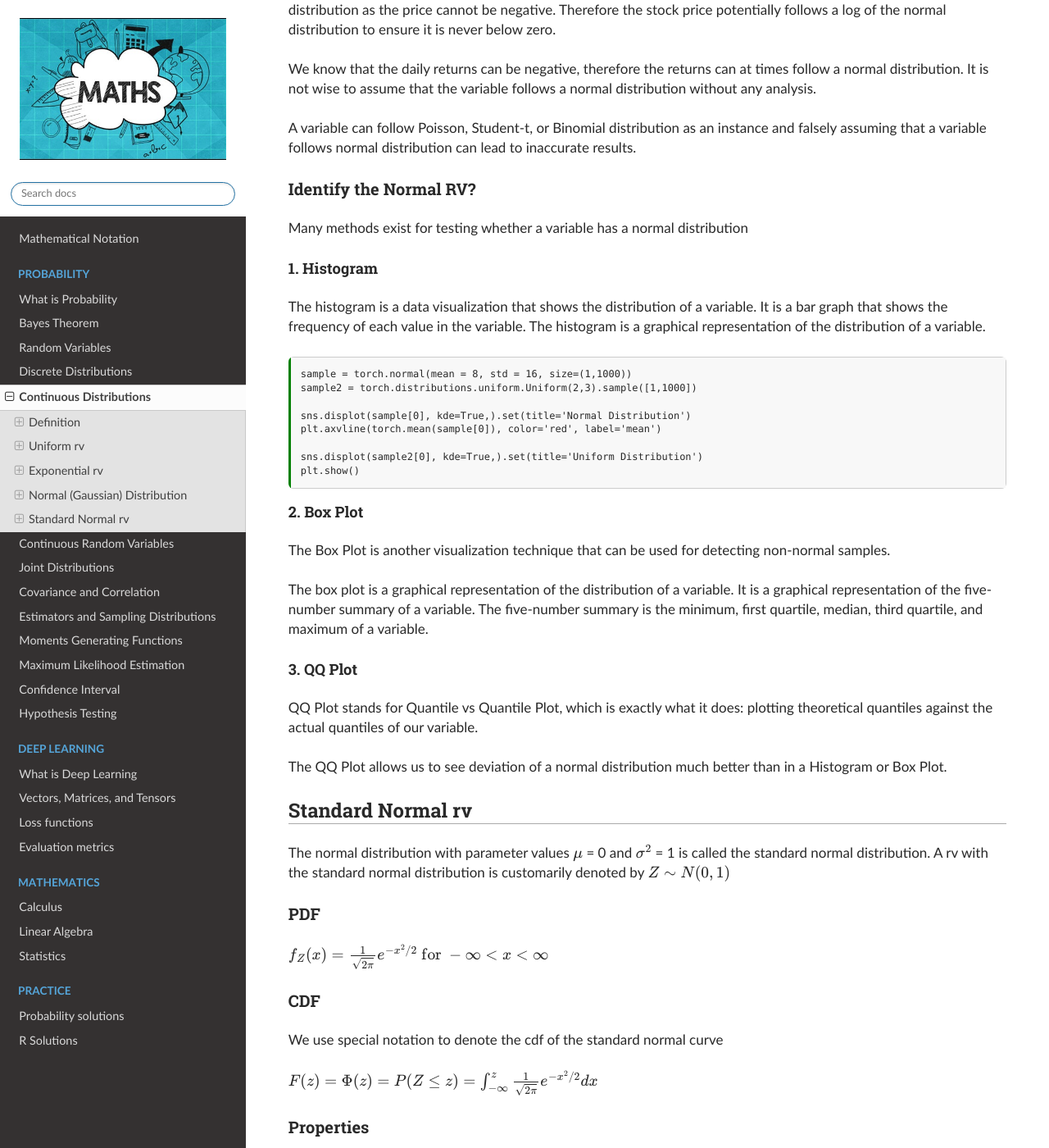
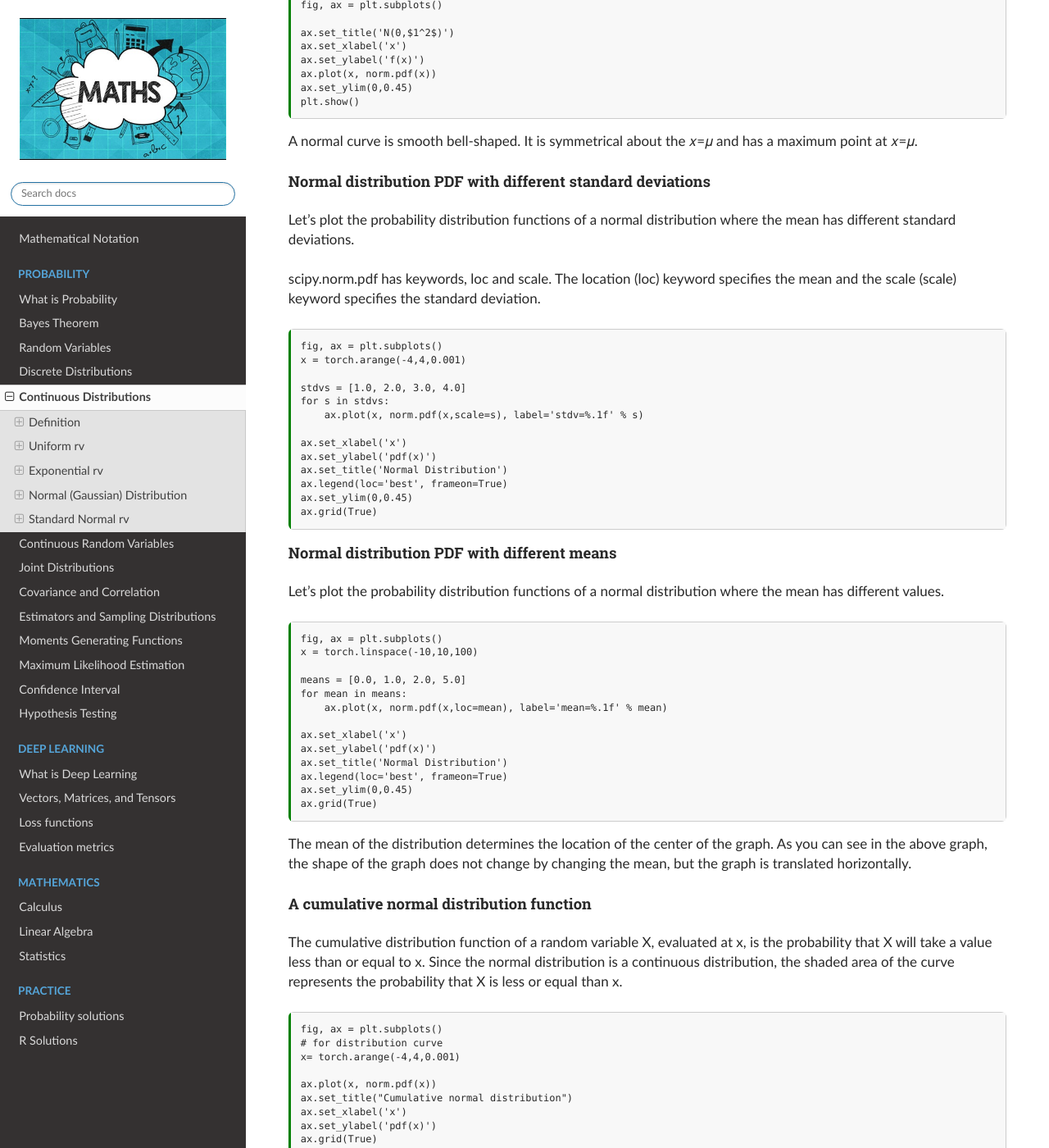
Before and after one commit to akkefa/ml-notes, a Sphinx documentation site: the page built from docs/probability/continuous_distributions.md, in a window 1280 px wide and 1400 px high, scrolled down 7935 px. Shown: the whole window at 82% size. Built offline with Sphinx 7.4.7 and the Read the Docs theme 2.0.0, drawn with Linux system fonts in a browser that asks for light colours; some of the changed text lies outside the part shown.

Commit message:
new changes

````diff
--- a/docs/probability/continuous_distributions.md
+++ b/docs/probability/continuous_distributions.md
@@ -255,6 +255,8 @@ $$
 import torch
 import matplotlib.pyplot as plt
 import seaborn as sns
+from scipy.stats import norm
+
 
 sns.set_theme(style="darkgrid")
 sample = torch.normal(mean = 8, std = 16, size=(1,1000))
@@ -262,6 +264,99 @@ sample = torch.normal(mean = 8, std = 16, size=(1,1000))
 sns.displot(sample[0], kde=True, stat = 'density',)
 plt.axvline(torch.mean(sample[0]), color='red', label='mean')
 
+plt.show()
+```
+
+**norm.pdf** returns a PDF value. The following is the PDF value when 𝑥=1, 𝜇=0, 𝜎=1.
+
+We graph a PDF of the normal distribution using scipy, numpy and matplotlib. We use the domain of −4<𝑥<4,
+the range of 0<𝑓(𝑥)<0.45, the default values 𝜇=0 and 𝜎=1. plot(x-values,y-values) produces the graph.
+
+```{code-cell}
+print(norm.pdf(x=1.0, loc=0, scale=1))
+
+x = torch.arange(-4,4,0.001)
+fig, ax = plt.subplots()
+
+ax.set_title('N(0,$1^2$)')
+ax.set_xlabel('x')
+ax.set_ylabel('f(x)')
+ax.plot(x, norm.pdf(x))
+ax.set_ylim(0,0.45)
+plt.show()
+
+```
+
+A normal curve is smooth bell-shaped. It is symmetrical about the 𝑥=𝜇 and has a maximum point at 𝑥=𝜇.
+
+#### Normal distribution PDF with different standard deviations
+Let’s plot the probability distribution functions of a normal distribution where the mean has different standard
+deviations.
+
+scipy.norm.pdf has keywords, loc and scale. The location (loc) keyword specifies the mean and the scale (scale)
+keyword specifies the standard deviation.
+
+```{code-cell}
+fig, ax = plt.subplots()
+x = torch.arange(-4,4,0.001)
+
+stdvs = [1.0, 2.0, 3.0, 4.0]
+for s in stdvs:
+    ax.plot(x, norm.pdf(x,scale=s), label='stdv=%.1f' % s)
+
+ax.set_xlabel('x')
+ax.set_ylabel('pdf(x)')
+ax.set_title('Normal Distribution')
+ax.legend(loc='best', frameon=True)
+ax.set_ylim(0,0.45)
+ax.grid(True)
+
+```
+
+#### Normal distribution PDF with different means
+Let’s plot the probability distribution functions of a normal distribution where the mean has different values.
+
+```{code-cell}
+fig, ax = plt.subplots()
+x = torch.linspace(-10,10,100)
+
+means = [0.0, 1.0, 2.0, 5.0]
+for mean in means:
+    ax.plot(x, norm.pdf(x,loc=mean), label='mean=%.1f' % mean)
+
+ax.set_xlabel('x')
+ax.set_ylabel('pdf(x)')
+ax.set_title('Normal Distribution')
+ax.legend(loc='best', frameon=True)
+ax.set_ylim(0,0.45)
+ax.grid(True)
+
+```
+
+The mean of the distribution determines the location of the center of the graph. As you can see in the above graph,
+the shape of the graph does not change by changing the mean, but the graph is translated horizontally.
+
+#### A cumulative normal distribution function
+The cumulative distribution function of a random variable X, evaluated at x, is the probability that X will take a
+value less than or equal to x. Since the normal distribution is a continuous distribution, the shaded area of the
+curve represents the probability that X is less or equal than x.
+
+```{code-cell}
+fig, ax = plt.subplots()
+# for distribution curve
+x= torch.arange(-4,4,0.001)
+
+ax.plot(x, norm.pdf(x))
+ax.set_title("Cumulative normal distribution")
+ax.set_xlabel('x')
+ax.set_ylabel('pdf(x)')
+ax.grid(True)
+# for fill_between
+px=torch.arange(-4,1,0.01)
+ax.set_ylim(0,0.5)
+ax.fill_between(px,norm.pdf(px),alpha=0.5, color='g')
+# for text
+ax.text(-1,0.1,"cdf(x)", fontsize=20)
 plt.show()
 ```
 
````
